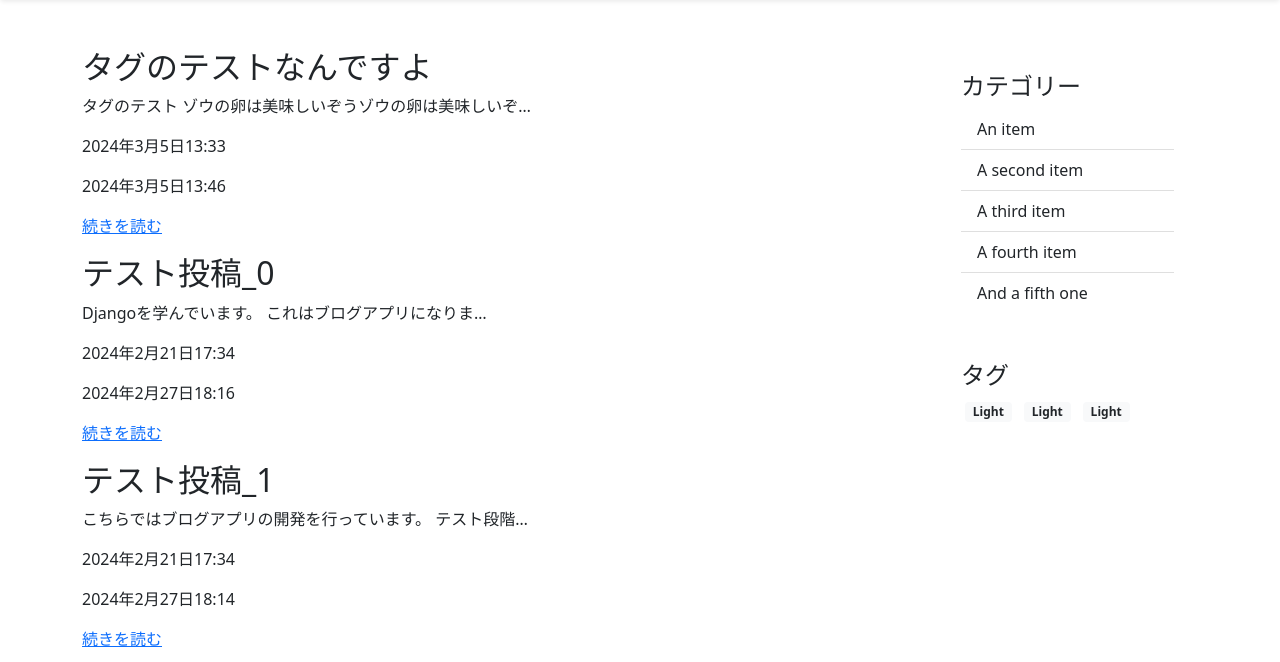
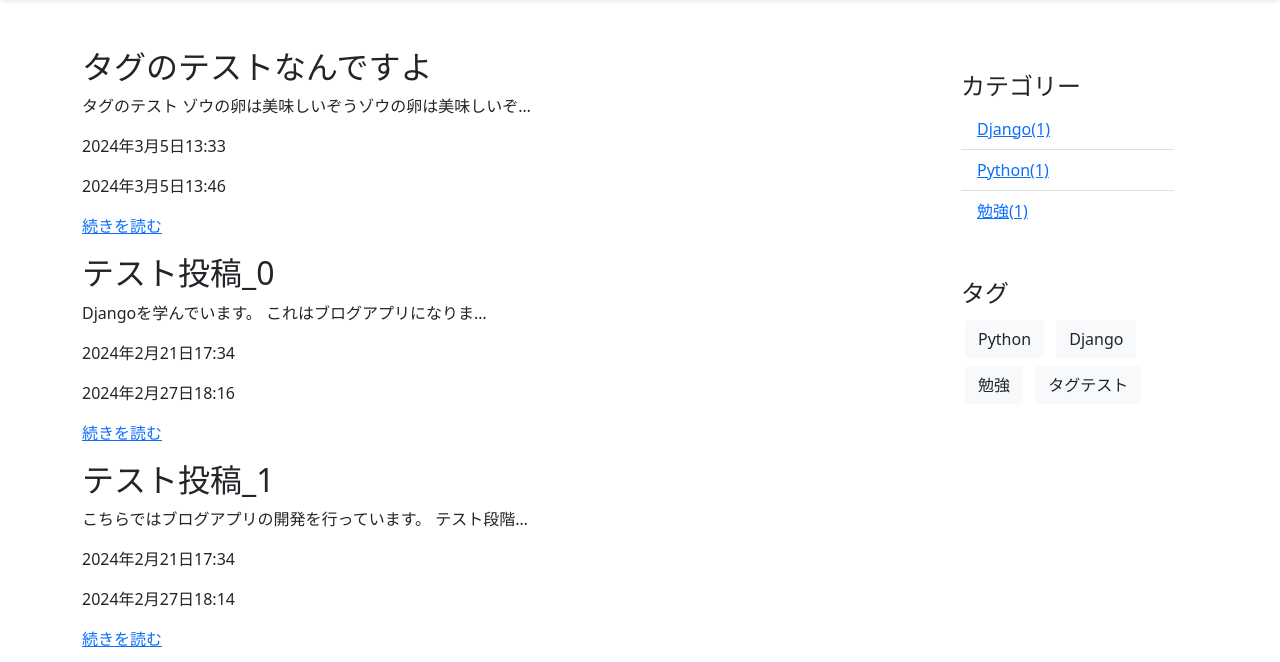
Before and after one commit to tokushigeshuya/django-blog-app, a Django app: page / in a window 1280 px wide. Shown: the part 72-734 px from the top of the page. Run offline with Django 4.2, Linux system fonts and the light colour scheme; data comes from the database, SQL or seed files in the repository.

Commit message:
[add]コンテキストプロセッサー（関数）の追加とリンク追加

```diff
--- /dev/null
+++ b/blog/context_processors.py
@@ -0,0 +1,17 @@
+# カウントさせる
+from django.db.models import Count, Q
+
+from blog.models import Category,Tag
+
+def common(request):
+    context = {
+        # キーとvaluの設定 anotateは新しく情報を追加できる。カウントの設定
+        'categories':Category.objects.annotate(
+            # postの数で公開すみになっているものだけ取得する
+            # Qオブジェクトは条件の絞り込み
+            count = Count('post',Q(post__is_published=True))
+        ),
+        # タグは全て取得する
+        'tags': Tag.objects.all(),
+    }
+    return context
--- a/blog/templates/blog/post_list.html
+++ b/blog/templates/blog/post_list.html
@@ -32,18 +32,26 @@
       <div class="p-4">
       <h4>カテゴリー</h4>
         <ul class="list-group list-group-flush">
-          <li class="list-group-item">An item</li>
-          <li class="list-group-item">A second item</li>
-          <li class="list-group-item">A third item</li>
-          <li class="list-group-item">A fourth item</li>
-          <li class="list-group-item">And a fifth one</li>
+
+          {% for category in categories %}
+
+            {% if category.count > 0 %}
+              <li class="list-group-item">
+                <a href="{% url 'category-post-list' category.slug %}">{{category.name}}({{category.count}})</a>
+              </li>
+            {% endif %}
+
+          {% endfor %}
+
         </ul>
       </div>
       <div class="p-4">
       <h4>タグ</h4>
-        <span class="badge bg-light text-dark m-1">Light</span>
-        <span class="badge bg-light text-dark m-1">Light</span>
-        <span class="badge bg-light text-dark m-1">Light</span>
+
+        {% for tag in tags %}
+          <a class="btn btn-light bg-light text-dark m-1" href="{% url 'tag-post-list' tag.slug %}">{{tag.name}}</a>
+        {% endfor %}
+
       </div>
     </div>
   </div>
--- a/config/settings.py
+++ b/config/settings.py
@@ -63,6 +63,8 @@ TEMPLATES = [
                 'django.template.context_processors.request',
                 'django.contrib.auth.context_processors.auth',
                 'django.contrib.messages.context_processors.messages',
+                # 自分作成したものを追加 blog配下のファイル名+関数名
+                'blog.context_processors.common',
             ],
         },
     },
```
